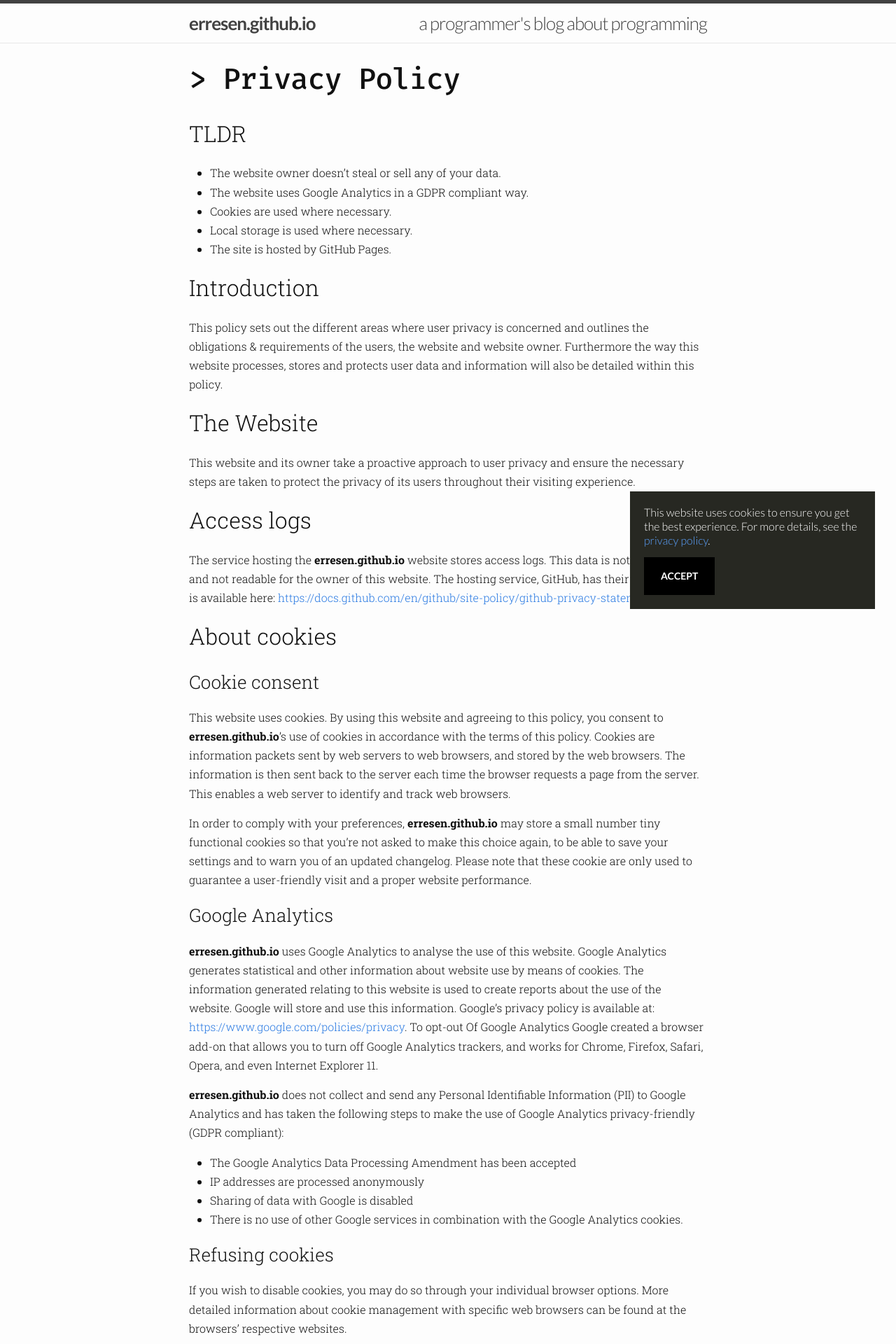
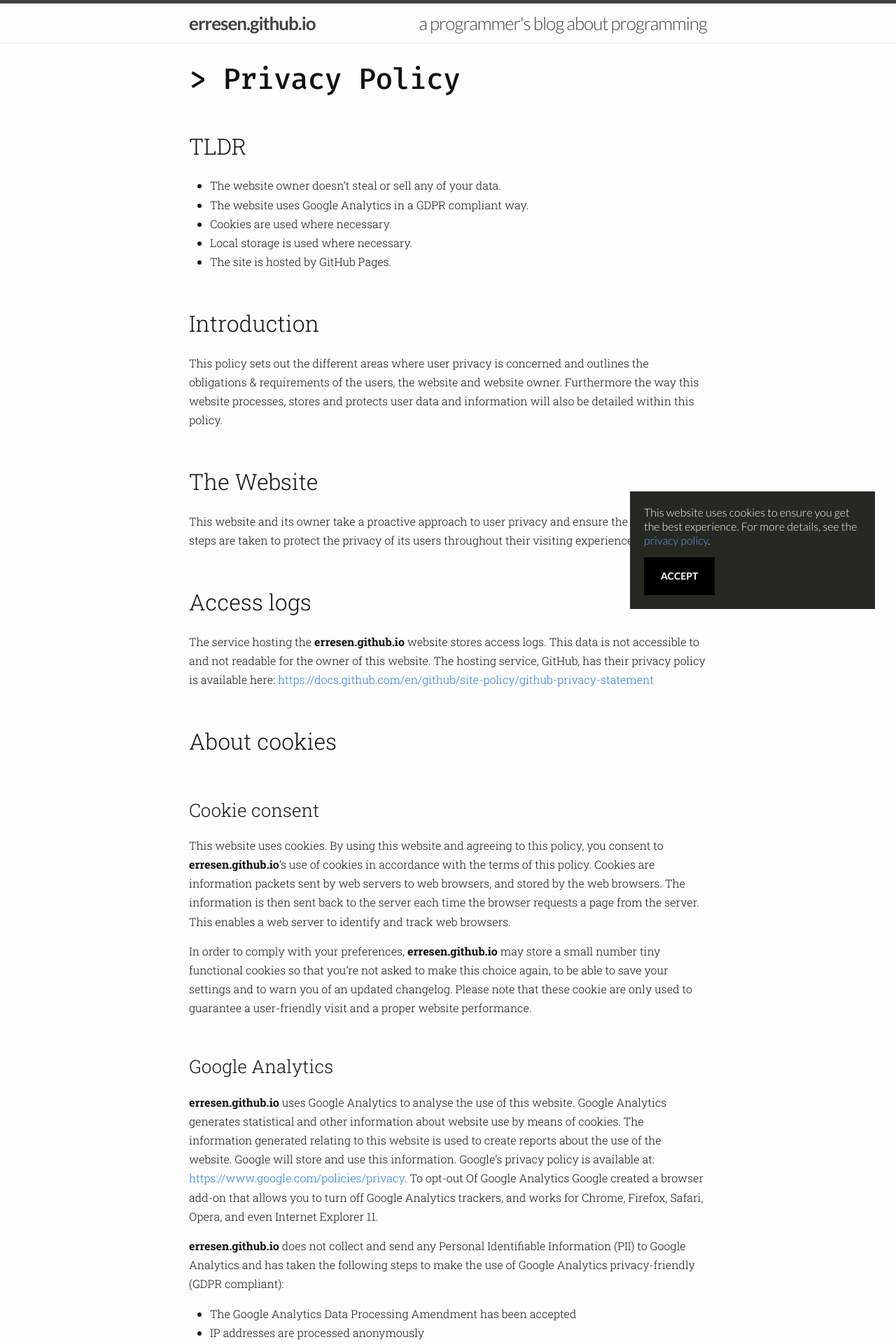
Before and after one commit to erresen/erresen.github.io, a Jekyll site: the page built from privacy.md, in a window 1280 px wide. Shown: the top 1920 px of the page at 70% size. Built offline with Jekyll 4.4.1, drawn with Linux system fonts in a browser that asks for light colours; nearby versions of some CDN libraries.

Commit message:
added margin above header tags

```diff
--- a/_sass/_layout.scss
+++ b/_sass/_layout.scss
@@ -241,6 +241,7 @@
   margin-bottom: $spacing-unit;
 
   h2 {
+    margin-top: 3rem;
     font-size: 32px;
 
     @include media-query($on-laptop) {
@@ -249,6 +250,7 @@
   }
 
   h3 {
+    margin-top: 3rem;
     font-size: 26px;
 
     @include media-query($on-laptop) {
@@ -257,6 +259,7 @@
   }
 
   h4 {
+    margin-top: 3rem;
     font-size: 20px;
 
     @include media-query($on-laptop) {
```
